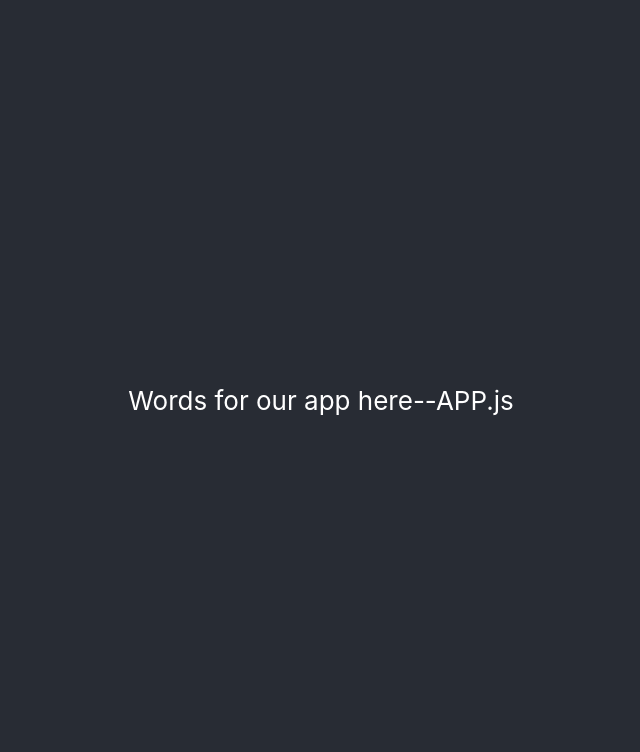
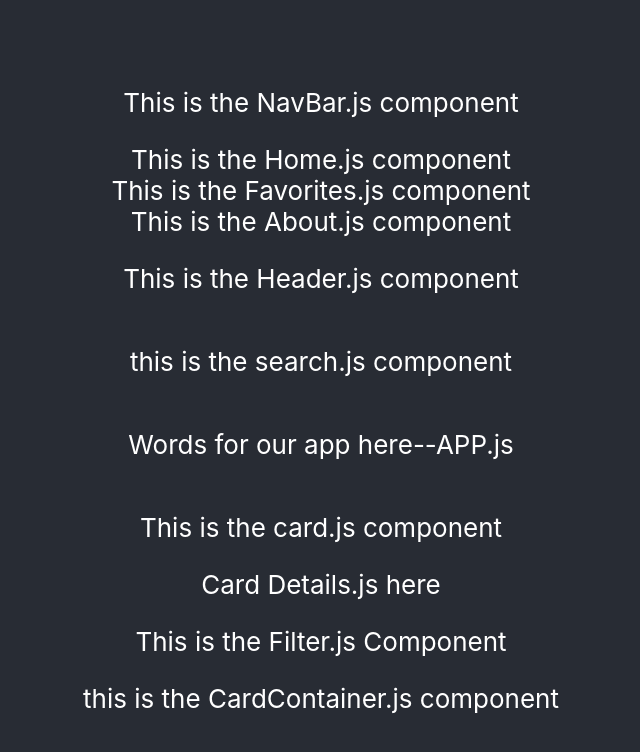
Before and after one commit to brooke-dev/phase-2-project, a React (Create React App) app in the folder project2/: page / in a window 1280 px wide. Shown: the top 752 px of the page, without its empty margins (319-959 px from the left). Built offline with nearby package versions, Linux system fonts and the light colour scheme.

Commit message:
updating all components to import/export correctly

```diff
--- a/project2/src/App/App.js
+++ b/project2/src/App/App.js
@@ -1,11 +1,20 @@
 import './App.css';
+import NavBar from "../NavBarFolder/NavBar.js"
+import Header from "../HeaderFolder/Header"
+import Search from "../SearchFolder/Search"
+import CardContainer from "../CardContainerFolder/CardContainer"
 
 function App() {
   return (
     <div className="App">
       <header className="App-header">
+        <NavBar />
+        <Header />
+        <Search />
         <p>Words for our app here--APP.js</p>
+        <CardContainer />
       </header>
+
     </div>
   );
 }
--- a/project2/src/CardContainerFolder/Card.js
+++ b/project2/src/CardContainerFolder/Card.js
@@ -0,0 +1,14 @@
+import React from "react";
+import CardDetails from "./CardDetails"
+
+function Card(){
+    return (
+        <div>
+           <p>This is the card.js component</p>
+           <CardDetails />
+        </div>
+
+    )
+}
+
+export default Card
--- a/project2/src/CardContainerFolder/CardContainer.js
+++ b/project2/src/CardContainerFolder/CardContainer.js
@@ -0,0 +1,13 @@
+import React from "react";
+import Filter from "./Filter"
+
+function CardContainer(){
+    return (
+        <div>
+            <Filter />
+            <p> this is the CardContainer.js component</p>
+        </div>
+    )
+}
+
+export default CardContainer
--- a/project2/src/CardContainerFolder/CardDetails.js
+++ b/project2/src/CardContainerFolder/CardDetails.js
@@ -0,0 +1,9 @@
+import React from "react";
+
+function CardDetails(){
+    return(
+        <div>Card Details.js here</div>
+    )
+}
+
+export default CardDetails
--- a/project2/src/CardContainerFolder/Filter.js
+++ b/project2/src/CardContainerFolder/Filter.js
@@ -0,0 +1,13 @@
+import React from "react";
+import Card from "./Card";
+
+function Filter(){
+    return(
+        <div>
+            <Card />
+            <p>This is the Filter.js Component</p>
+        </div>
+    )
+}
+
+export default Filter
--- a/project2/src/HeaderFolder/Header.js
+++ b/project2/src/HeaderFolder/Header.js
@@ -0,0 +1,10 @@
+import React from "react";
+import HeaderCSS from "./Header"
+
+function Header(){
+    return (
+        <p>This is the Header.js component</p>
+    )
+}
+
+export default Header
--- /dev/null
+++ b/project2/src/HeaderFolder/HeaderCSS.css
@@ -0,0 +1,3 @@
+.p{
+    color: Red;
+}
--- a/project2/src/NavBarFolder/About.js
+++ b/project2/src/NavBarFolder/About.js
@@ -0,0 +1,9 @@
+import React from "react";
+
+function About(){
+    return(
+        <div>This is the About.js component</div>
+    )
+}
+
+export default About
--- a/project2/src/NavBarFolder/Favorites.js
+++ b/project2/src/NavBarFolder/Favorites.js
@@ -0,0 +1,9 @@
+import React from "react";
+
+function Favorites(){
+    return(
+        <div>This is the Favorites.js component</div>
+    )
+}
+
+export default Favorites
--- a/project2/src/NavBarFolder/Home.js
+++ b/project2/src/NavBarFolder/Home.js
@@ -0,0 +1,9 @@
+import React from "react";
+
+function Home(){
+    return(
+        <div>This is the Home.js component</div>
+    )
+}
+
+export default Home
--- a/project2/src/NavBarFolder/NavBar.js
+++ b/project2/src/NavBarFolder/NavBar.js
@@ -0,0 +1,18 @@
+import React from "react";
+import Home from "./Home";
+import Favorites from "./Favorites"
+import About from "./About"
+
+function NavBar(){
+    return(
+        <div>
+            <p>This is the NavBar.js component</p>
+            <Home />
+            <Favorites />
+            <About />
+        </div>
+
+    )
+}
+
+export default NavBar
--- a/project2/src/SearchFolder/Search.js
+++ b/project2/src/SearchFolder/Search.js
@@ -0,0 +1,9 @@
+import React from "react";
+
+function Search(){
+    return (
+        <p> this is the search.js component</p>
+    )
+}
+
+export default Search
```
